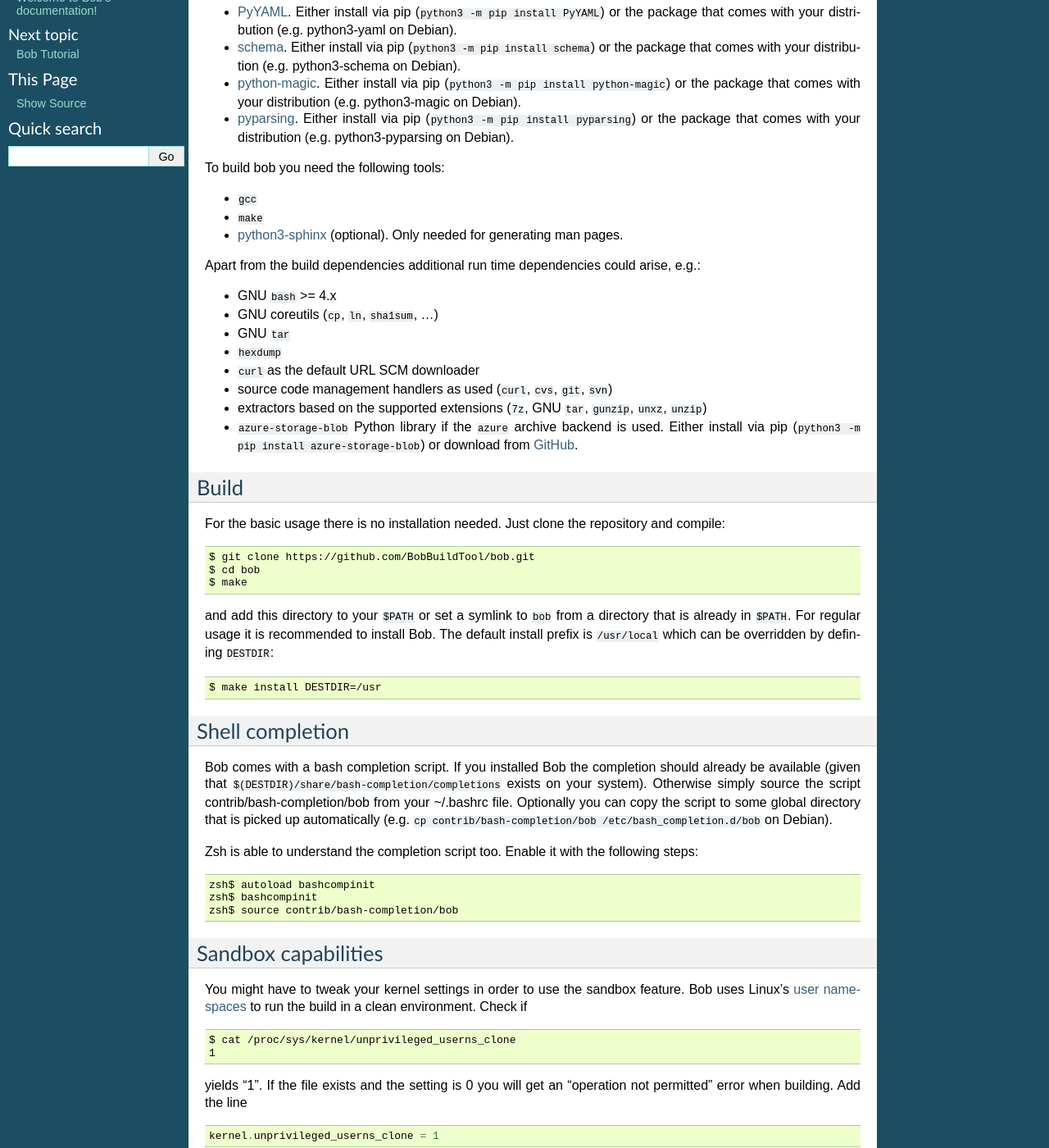
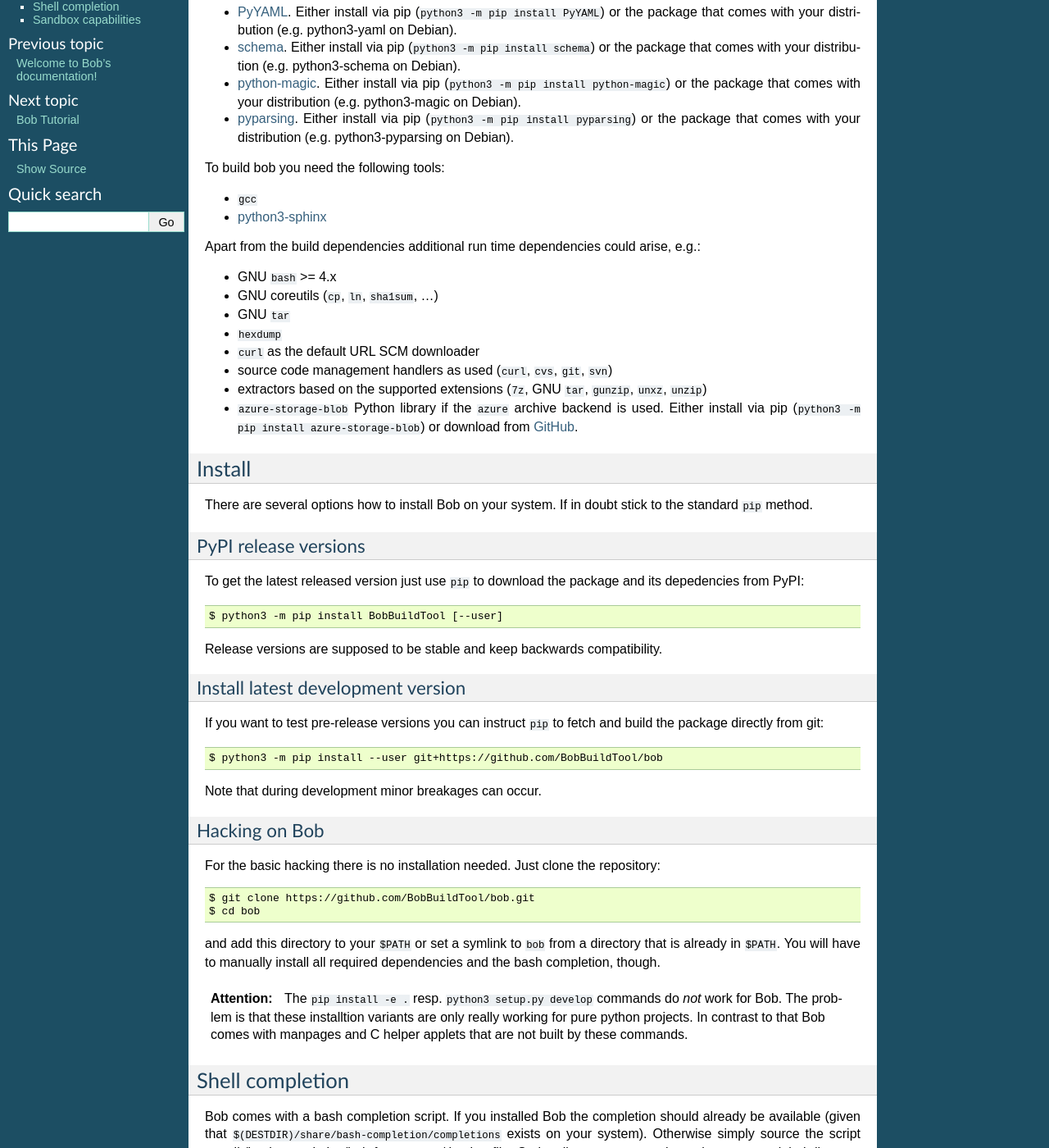
Before and after one commit to BobBuildTool/bob, a Sphinx documentation site: the page built from doc/installation.rst, in a window 1280 px wide and 1400 px high, scrolled down 202 px. Shown: the whole window at 82% size. Built offline with Sphinx 7.4.7, drawn with Linux system fonts in a browser that asks for light colours; formulas are drawn with MathJax 3; the version number could not be read and is left out; some of the changed text lies outside the part shown.

Commit message:
doc: describe new installation procedures

```diff
--- a/doc/installation.rst
+++ b/doc/installation.rst
@@ -19,8 +19,7 @@
 To build bob you need the following tools:
 
 * ``gcc``
-* ``make``
-* `python3-sphinx`_ (optional). Only needed for generating man pages.
+* `python3-sphinx`_
 
 Apart from the build dependencies additional run time dependencies could arise,
 e.g.:
@@ -36,22 +35,50 @@
   used. Either install via pip (``python3 -m pip install azure-storage-blob``)
   or download from `GitHub <https://github.com/Azure/azure-storage-python>`_.
 
-Build
-=====
+Install
+=======
 
-For the basic usage there is no installation needed. Just clone the repository
-and compile::
+There are several options how to install Bob on your system. If in doubt stick
+to the standard ``pip`` method.
+
+PyPI release versions
+---------------------
+
+To get the latest released version just use ``pip`` to download the package and
+its depedencies from PyPI::
+
+   $ python3 -m pip install BobBuildTool [--user]
+
+Release versions are supposed to be stable and keep backwards compatibility.
+
+Install latest development version
+----------------------------------
+
+If you want to test pre-release versions you can instruct ``pip`` to fetch
+and build the package directly from git::
+
+   $ python3 -m pip install --user git+https://github.com/BobBuildTool/bob
+
+Note that during development minor breakages can occur.
+
+Hacking on Bob
+--------------
+
+For the basic hacking there is no installation needed. Just clone the
+repository::
 
    $ git clone https://github.com/BobBuildTool/bob.git
    $ cd bob
-   $ make
 
 and add this directory to your ``$PATH`` or set a symlink to ``bob`` from a
-directory that is already in ``$PATH``. For regular usage it is recommended to
-install Bob. The default install prefix is ``/usr/local`` which can be
-overridden by defining ``DESTDIR``::
+directory that is already in ``$PATH``. You will have to manually install all
+required dependencies and the bash completion, though.
 
-    $ make install DESTDIR=/usr
+.. attention::
+   The ``pip install -e .`` resp. ``python3 setup.py develop`` commands do
+   *not* work for Bob. The problem is that these installtion variants are only
+   really working for pure python projects. In contrast to that Bob comes with
+   manpages and C helper applets that are not built by these commands.
 
 Shell completion
 ================
```
